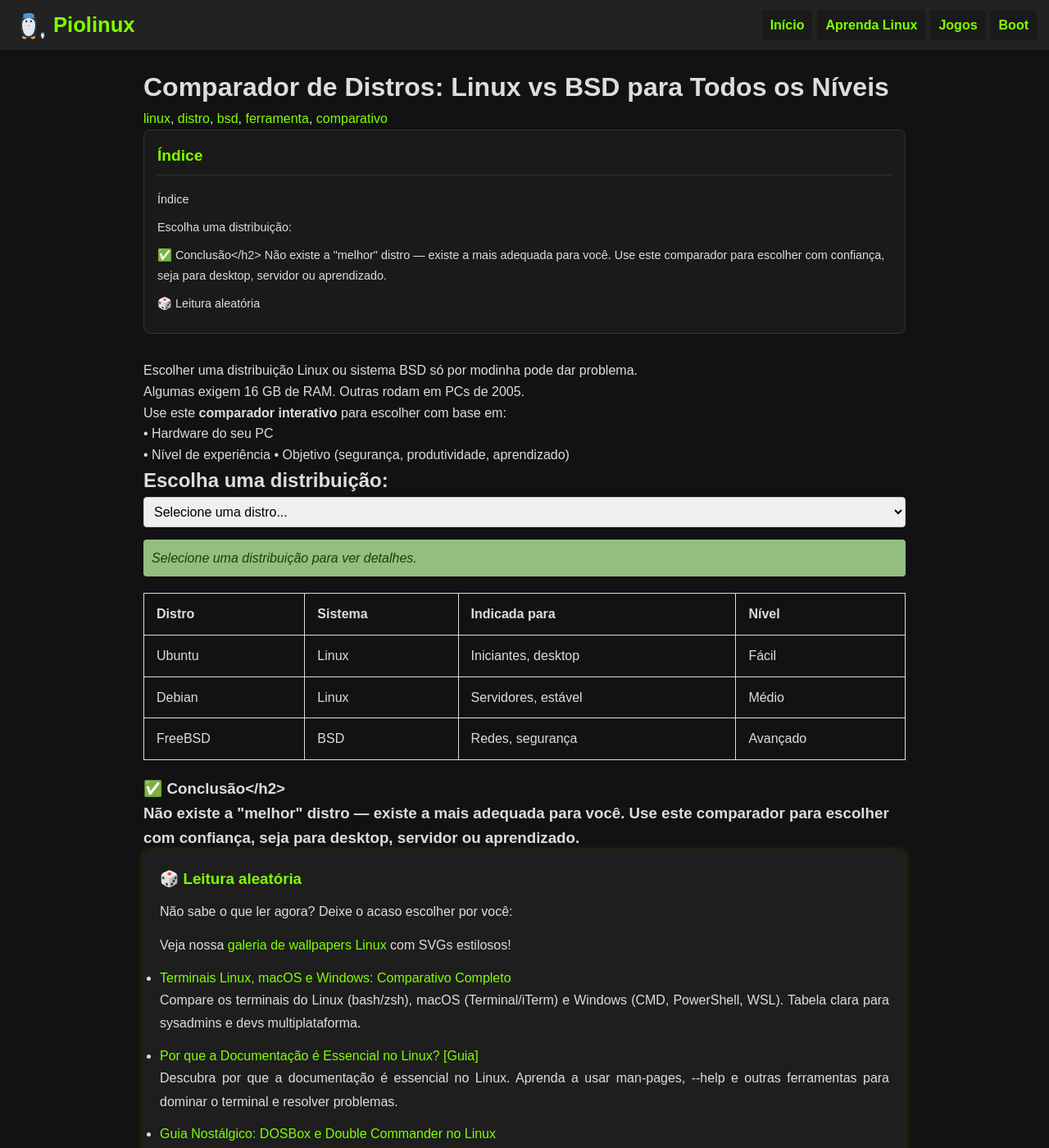
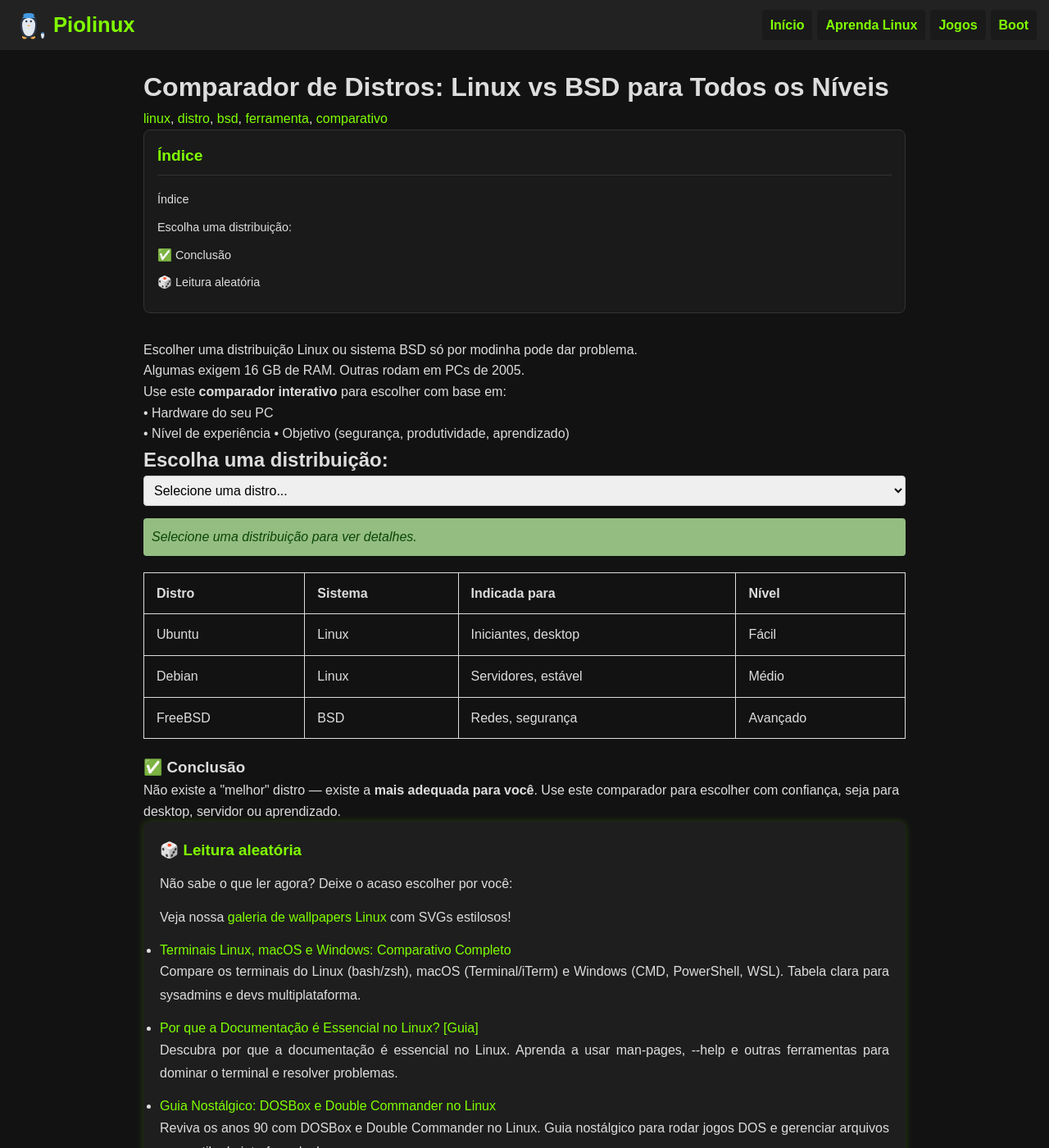
Before and after one commit to Piolinux/piolinux-site, a Jekyll site: the page built from _posts/2025-08-26-comparador-de-distros-linux.md, in a window 1280 px wide and 1400 px high. Shown: the whole window at 82% size. Built offline with Jekyll 4.4.1, drawn with Linux system fonts in a browser that asks for light colours.

Commit message:
Update 2025-08-26-comparador-de-distros-linux.md

```diff
--- a/_posts/2025-08-26-comparador-de-distros-linux.md
+++ b/_posts/2025-08-26-comparador-de-distros-linux.md
@@ -331,5 +331,5 @@ permalink: /comparador-distros/
 </table>
 
 
-<h3>✅ Conclusão</h2>
+<h3>✅ Conclusão</h3>
 <p>Não existe a "melhor" distro — existe a <strong>mais adequada para você</strong>. Use este comparador para escolher com confiança, seja para desktop, servidor ou aprendizado.</p>
```
